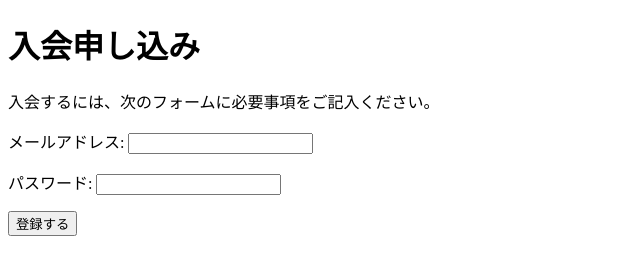
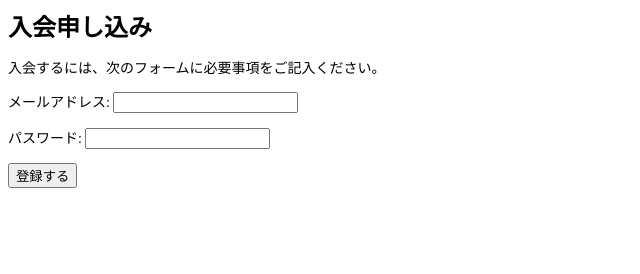
Before and after one commit to e21025/HTML-CSS-BOOK, a plain HTML site: page chap2/index.html in a window 1280 px wide. Shown: the whole page, without its empty margins (0-640 px from the left). Drawn offline with Linux system fonts and the light colour scheme.

Commit message:
add style.css

```diff
--- a/chap2/index.html
+++ b/chap2/index.html
@@ -5,6 +5,7 @@
     <meta http-equiv="X-UA-Compatible" content="IE=edge">
     <meta name="viewport" content="width=device-width, initial-scale=1.0">
     <title>HTML</title>
+    <link rel="stylesheet" href="style.css">
 </head>
 <body>
     <div class="content">
--- /dev/null
+++ b/chap2/style.css
@@ -0,0 +1,7 @@
+h1{
+    font-size: 24px;
+    margin:0;
+}
+p{
+    font-size: 14px;
+}
```
